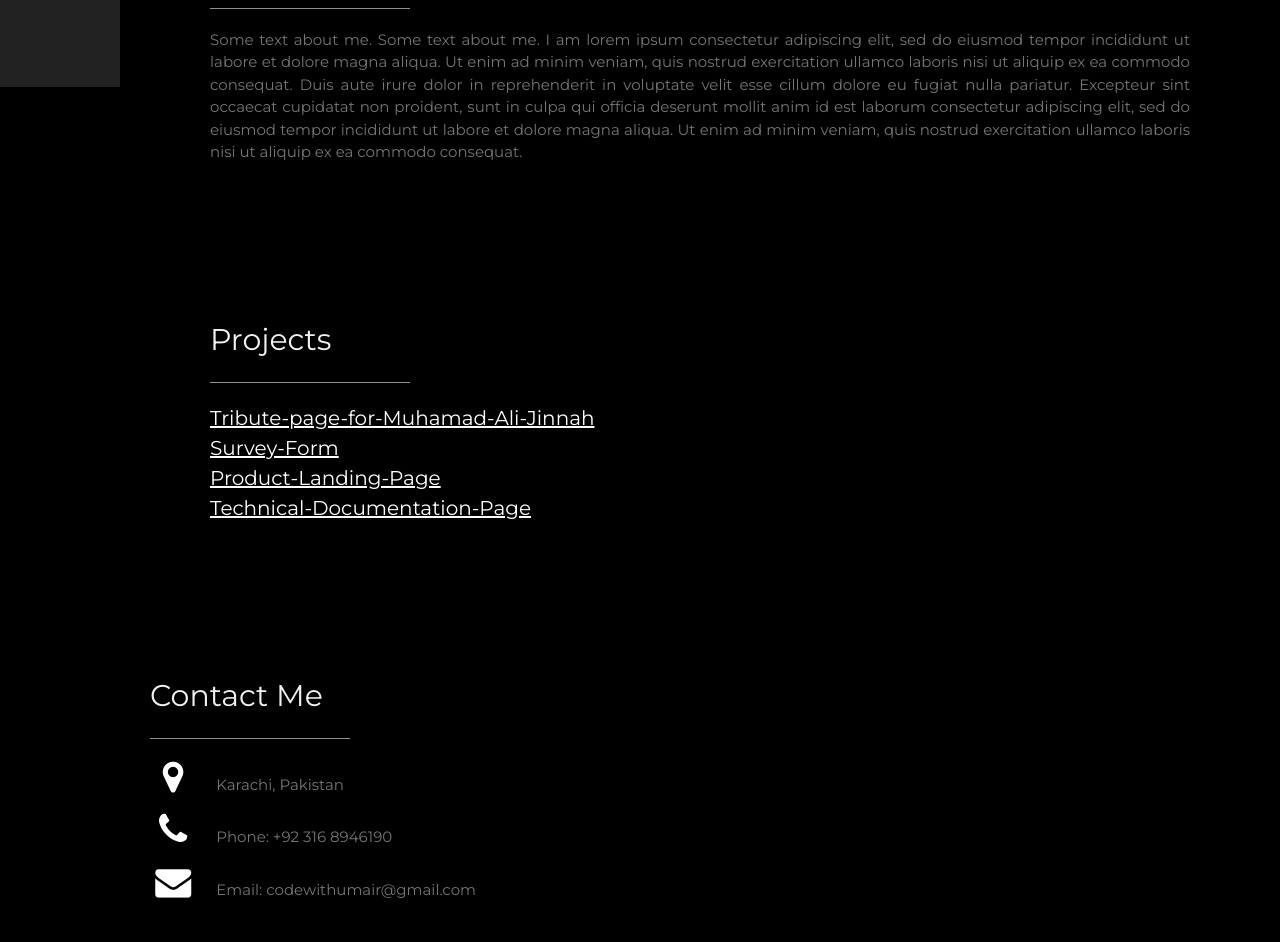
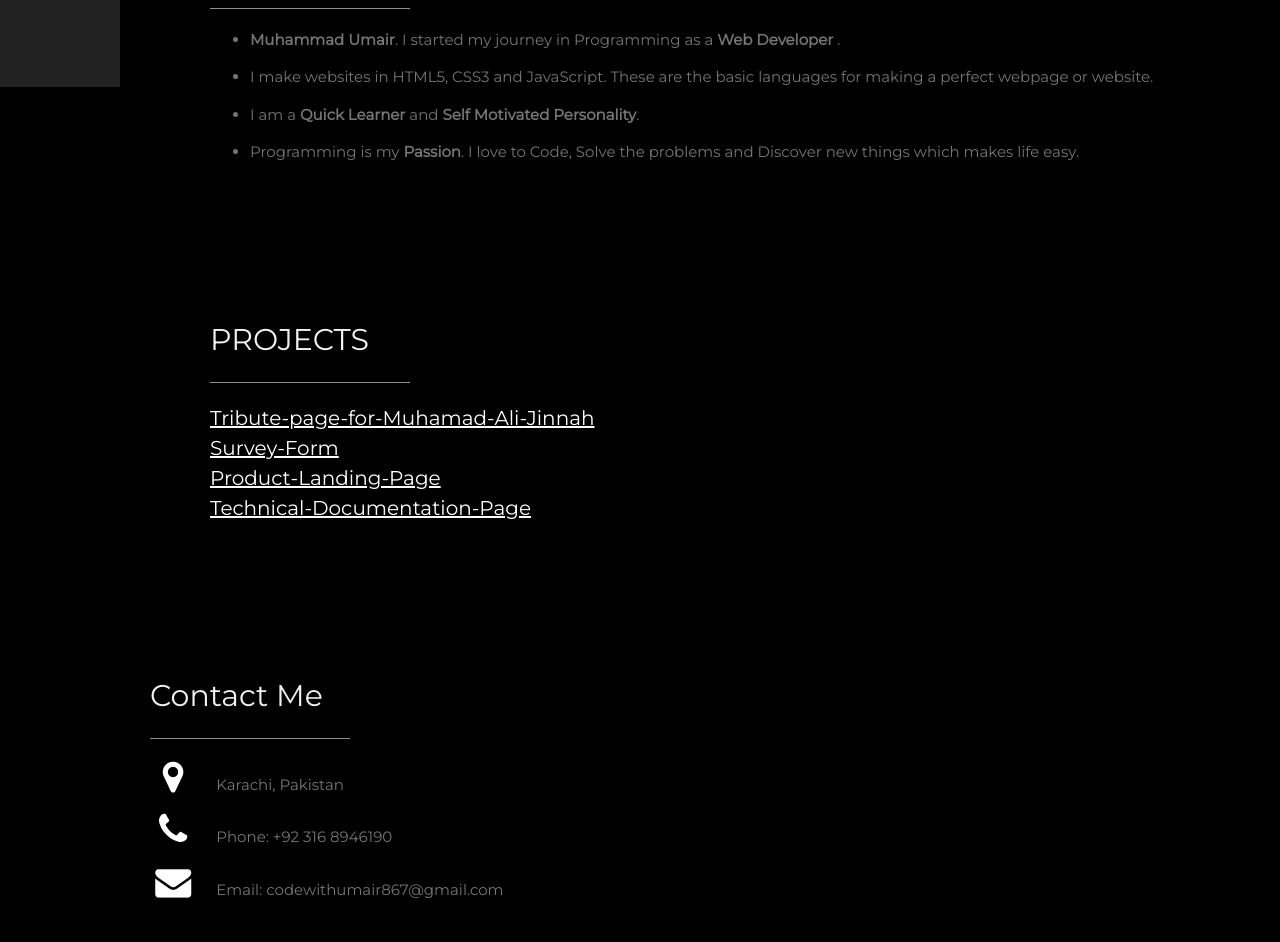
Before and after one commit to CodeWithUmair/Portfolio-Page, a plain HTML site: page index.html in a window 1280 px wide. Shown: the part 713-1655 px from the top of the page. Drawn offline with nearby package versions, Linux system fonts and the light colour scheme.

Commit message:
Third commit

```diff
--- a/index.html
+++ b/index.html
@@ -85,8 +85,8 @@
         <!-- Header/Home -->
         <header class="w3-container w3-padding-32 w3-center w3-black" id="home">
             <section id="welcome-section">
-            <h1>CodewithUmair</h1>
-            <p>Web Designer.</p>
+            <h1>CodeWithUmair</h1>
+            <p>Web Designer / Web Developer</p>
             <img src="https://previews.123rf.com/images/dstarky/dstarky1701/dstarky170101187/69424051-coding-icon-or-logo-in-modern-line-style-high-quality-black-outline-pictogram-for-web-site-design-an.jpg" alt="Code" class="w3-image" width="519" height="600">
             </section>
         </header>
@@ -95,21 +95,25 @@
         <div class="w3-content w3-justify w3-text-grey w3-padding-64" id="about">
             <h2 class="w3-text-light-grey">My Name</h2>
             <hr style="width:200px" class="w3-opacity">
-            <p>Some text about me. Some text about me. I am lorem ipsum consectetur adipiscing elit, sed do eiusmod
-                tempor incididunt ut labore et dolore magna aliqua. Ut enim ad minim veniam, quis nostrud exercitation
-                ullamco laboris nisi ut aliquip
-                ex ea commodo consequat. Duis aute irure dolor in reprehenderit in voluptate velit esse cillum dolore eu
-                fugiat nulla pariatur. Excepteur sint occaecat cupidatat non proident, sunt in culpa qui officia
-                deserunt mollit anim id est laborum consectetur
-                adipiscing elit, sed do eiusmod tempor incididunt ut labore et dolore magna aliqua. Ut enim ad minim
-                veniam, quis nostrud exercitation ullamco laboris nisi ut aliquip ex ea commodo consequat.
-            </p>
-
+            <ul>
+            <li>
+                <p><b>Muhammad Umair</b>. I started my journey in Programming as a <b>Web Developer</b> .</p>
+            </li>
+            <li>
+                <p>I make websites in HTML5, CSS3 and JavaScript. These are the basic languages for making a perfect webpage or website.</p>
+            </li>
+            <li>
+                <p>I am a <b>Quick Learner</b> and <b>Self Motivated Personality</b>.</p>
+            </li>
+            <li>
+                <p>Programming is my <b>Passion</b>. I love to Code, Solve the problems and Discover new things which makes life easy.</p>
+            </li>
+            </ul>
         </div>
 
         <!-- Portfolio Section -->
         <div class="w3-padding-64 w3-content" id="projects">
-            <h2 class="w3-text-light-grey">Projects</h2>
+            <h2 class="w3-text-light-grey">PROJECTS</h2>
             <hr style="width:200px" class="w3-opacity">
 
             <!-- Grid for photos -->
@@ -143,12 +147,13 @@
             <div class="w3-section">
                 <p><i class="fa fa-map-marker fa-fw w3-text-white w3-xxlarge w3-margin-right"></i> Karachi, Pakistan</p>
                 <p><i class="fa fa-phone fa-fw w3-text-white w3-xxlarge w3-margin-right"></i> Phone: +92 316 8946190</p>
-                <p><i class="fa fa-envelope fa-fw w3-text-white w3-xxlarge w3-margin-right"> </i> Email: codewithumair@gmail.com</p>
+                <p><i class="fa fa-envelope fa-fw w3-text-white w3-xxlarge w3-margin-right"> </i> Email: codewithumair867@gmail.com</p>
             </div><br>
 
         </div>
 
         <!-- Footer -->
+        <center>
         <footer class="w3-content w3-padding-64 w3-text-grey w3-xlarge">
             <a href="https://www.freecodecamp.org/codewithumair" target="_blank" id="profile-link">
                 <i class="fa fa-free-code-camp w3-hover-opacity"></i>
@@ -159,11 +164,9 @@
             <a href="https://www.linkedin.com/in/muhammad-umair-30b32721a/" target="_blank" id="profile-link">
                 <i class="fa fa-linkedin w3-hover-opacity"></i>
             </a>
-            <p class="w3-medium">Powered by <a href="https://www.w3schools.com/w3css/default.asp" target="_blank"
-                    class="w3-hover-text-green">w3.css</a></p>
             <!-- End footer -->
         </footer>
-
+        </center>
         <!-- END PAGE CONTENT -->
     </div>
 
```
